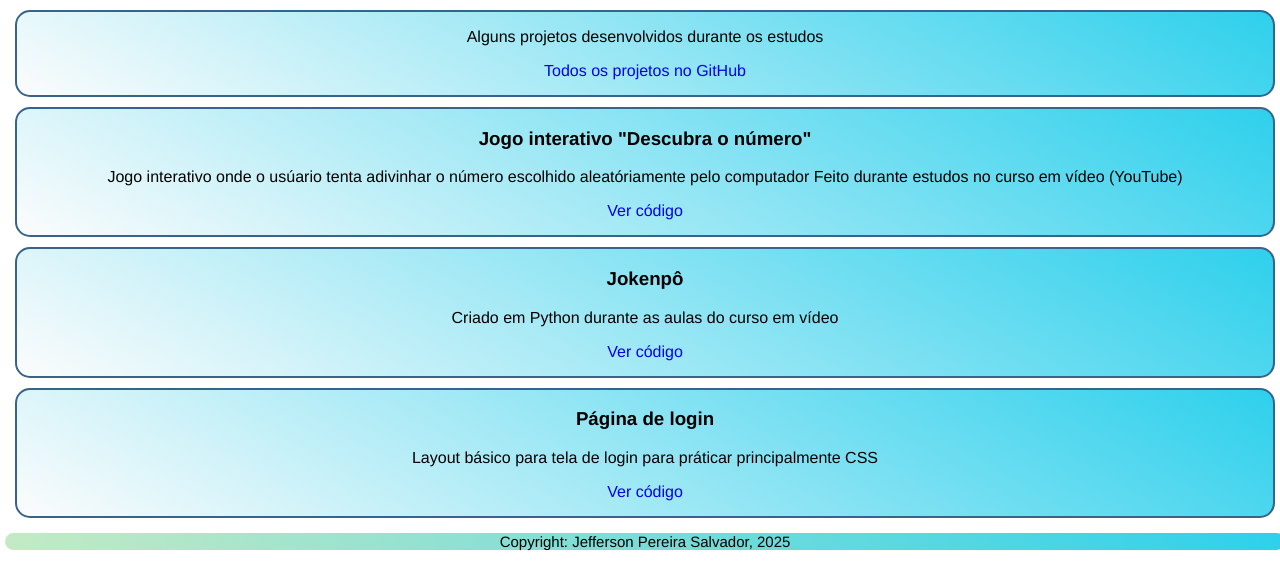
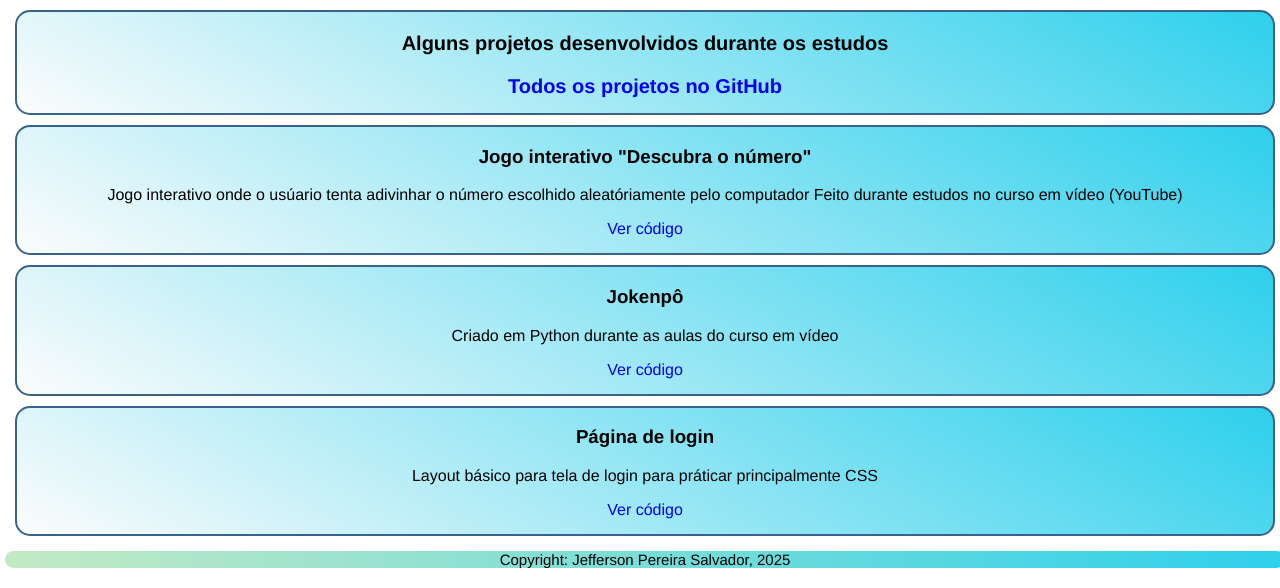
Before and after one commit to xavesplayer/site-jefferson-pereira-salvador, a plain HTML site: page portfolio.html in a window 1280 px wide. Shown: the part 213-801 px from the top of the page. Drawn offline with Linux system fonts and the light colour scheme.

Commit message:
Update portfolio.html
A fonte estava diferente

```diff
--- a/portfolio.html
+++ b/portfolio.html
@@ -21,7 +21,7 @@
         <h1>Portfólio básico</h1>
     </header>
     <main>
-        <article><p>Alguns projetos desenvolvidos durante os estudos</p>
+        <article id="negrito"><p>Alguns projetos desenvolvidos durante os estudos</p>
     <section id="portfolio">
     <a href="https://github.com/xavesplayer/Repositorio-para-o-trabalho/tree/main" target="_blank">Todos os projetos no GitHub</a></h2>
     </article>
--- a/style.css
+++ b/style.css
@@ -121,6 +121,10 @@ article {
     border-radius: 15px;
     margin: 10px;
 }
+#negrito{
+    font-weight: bold;
+    font-size: 20px;
+}
 article:hover{
     transform: translate(0, 5px);
     box-shadow: 0 10px 10px gray;
```
